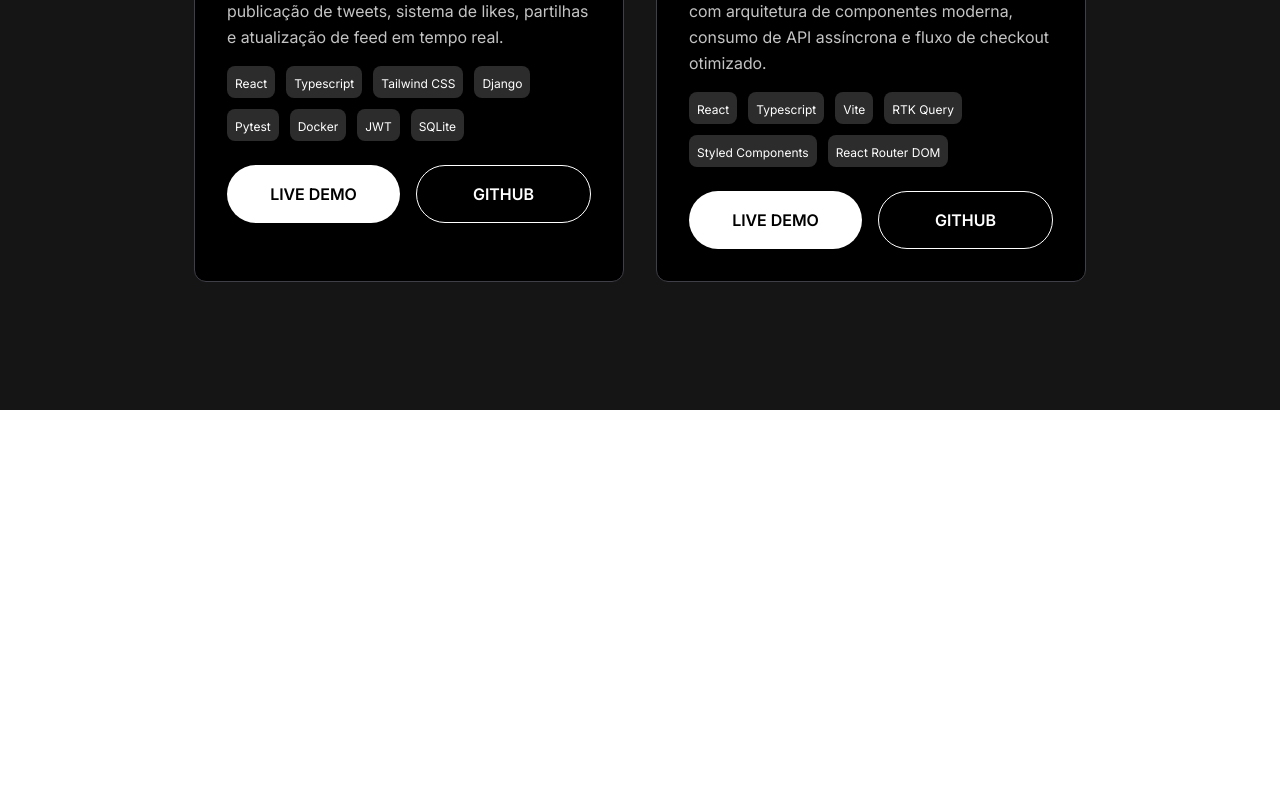
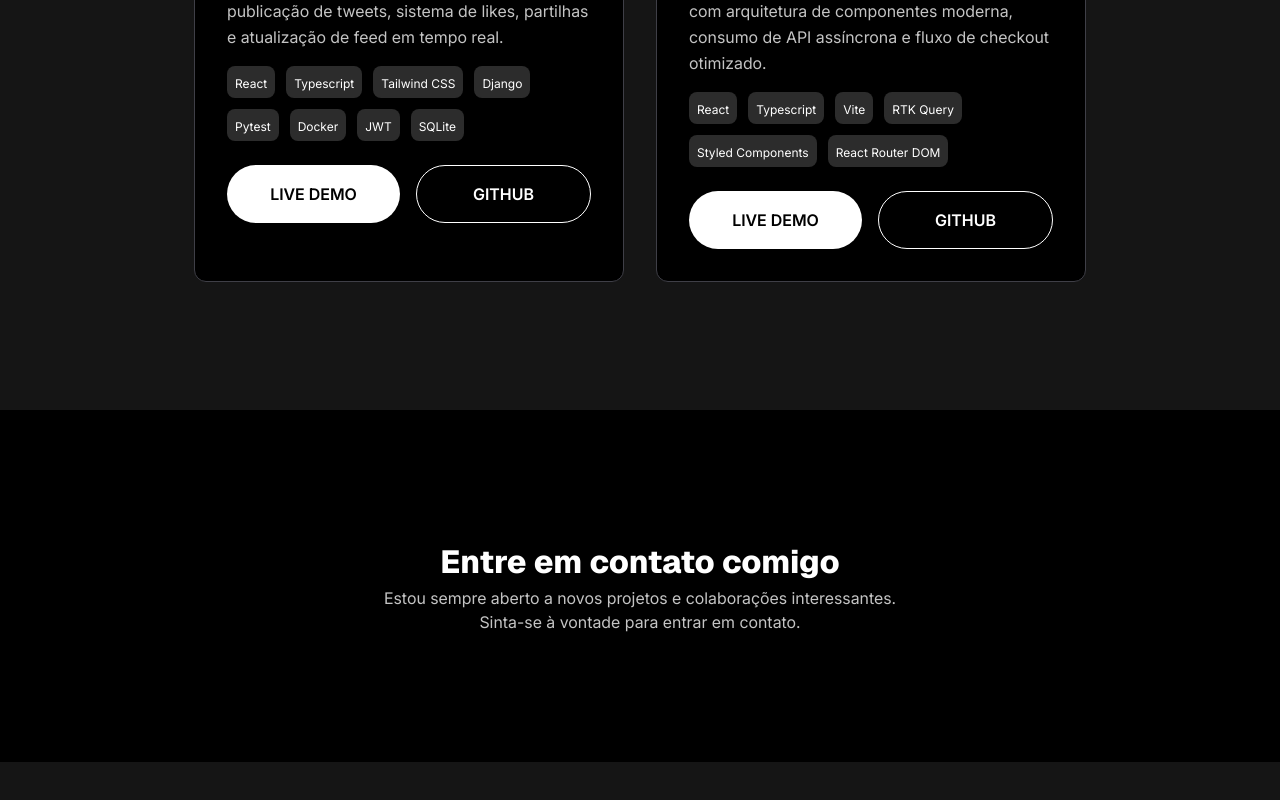
Before and after one commit to Guillerme00/portfolio, a React (Vite) app in the folder portfolio/: page / in a window 1280 px wide. Shown: the part 1888-2688 px from the top of the page. Before the commit the page ends 2298 px from the top, so only its background shows below. Built offline with nearby package versions, Linux system fonts and the light colour scheme.

Commit message:
Att 0.0.8 - Contact Area

```diff
--- a/portfolio/src/App.tsx
+++ b/portfolio/src/App.tsx
@@ -306,6 +306,12 @@ function App() {
             ))}
           </div>
         </div>
+          {/* Body 4 */}
+        <div className={`py-[128px] flex flex-col items-center ${theme.secondary_background} mb-[64px]`}>
+            <h1 className={`${theme.title_text_color} text-[32px] geist-800`}>{language.final_contact_me}</h1>
+            <h2 className={`${theme.title_text_variant} text-[16px] inter_400`}>{language.final_contact_text_1}</h2>
+            <h2 className={`${theme.title_text_variant} text-[16px] inter_400`}>{language.final_contact_text_2}</h2>
+        </div>
       </div>
     </>
   );
--- a/portfolio/src/index.css
+++ b/portfolio/src/index.css
@@ -16,6 +16,12 @@
 }
 @font-face {
   font-family: "Geist_mid_tag_text";
+  src: url("./assets/fonts/Geist-VariableFont_wght.ttf") format("truetype");
+  font-style: normal;
+  font-weight: 800;
+}
+@font-face {
+  font-family: "Geist_800";
   src: url("./assets/fonts/Geist-VariableFont_wght.ttf") format("truetype");
   font-style: normal;
   font-weight: 800;
@@ -59,6 +65,9 @@
 .geist-header {
   font-family: "Geist_header_title", sans-serif;
 }
+.geist-800 {
+  font-family: "Geist_800", sans-serif;
+}
 .geist-700 {
   font-family: "Geist_700", sans-serif;
 }
--- a/portfolio/src/page_language/english.ts
+++ b/portfolio/src/page_language/english.ts
@@ -75,4 +75,7 @@ export const english = {
       github_link: "https://github.com/Guillerme00/EFOOD-PROJECT-FRONTEND",
     },
   ],
+  final_contact_me: "Contact me",
+  final_contact_text_1: "I am always open to new projects and interesting collaborations.",
+  final_contact_text_2: "Feel free to get in touch.",
 };
--- a/portfolio/src/page_language/portuguese.ts
+++ b/portfolio/src/page_language/portuguese.ts
@@ -76,4 +76,7 @@ export const portuguese = {
       github_link: "https://github.com/Guillerme00/EFOOD-PROJECT-FRONTEND",
     },
   ],
+  final_contact_me: "Entre em contato comigo",
+  final_contact_text_1: "Estou sempre aberto a novos projetos e colaborações interessantes.",
+  final_contact_text_2: "Sinta-se à vontade para entrar em contato.",
 };
```
